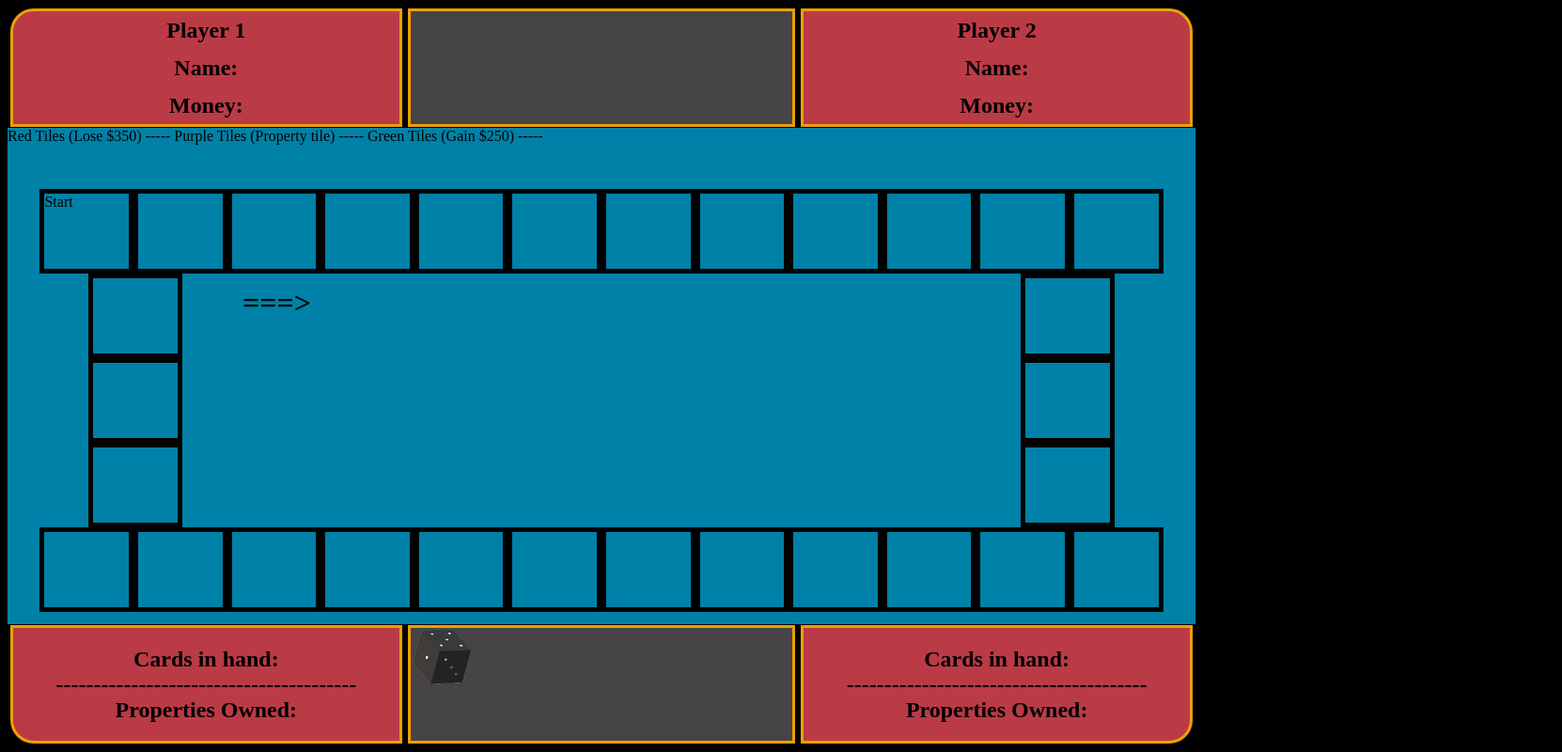
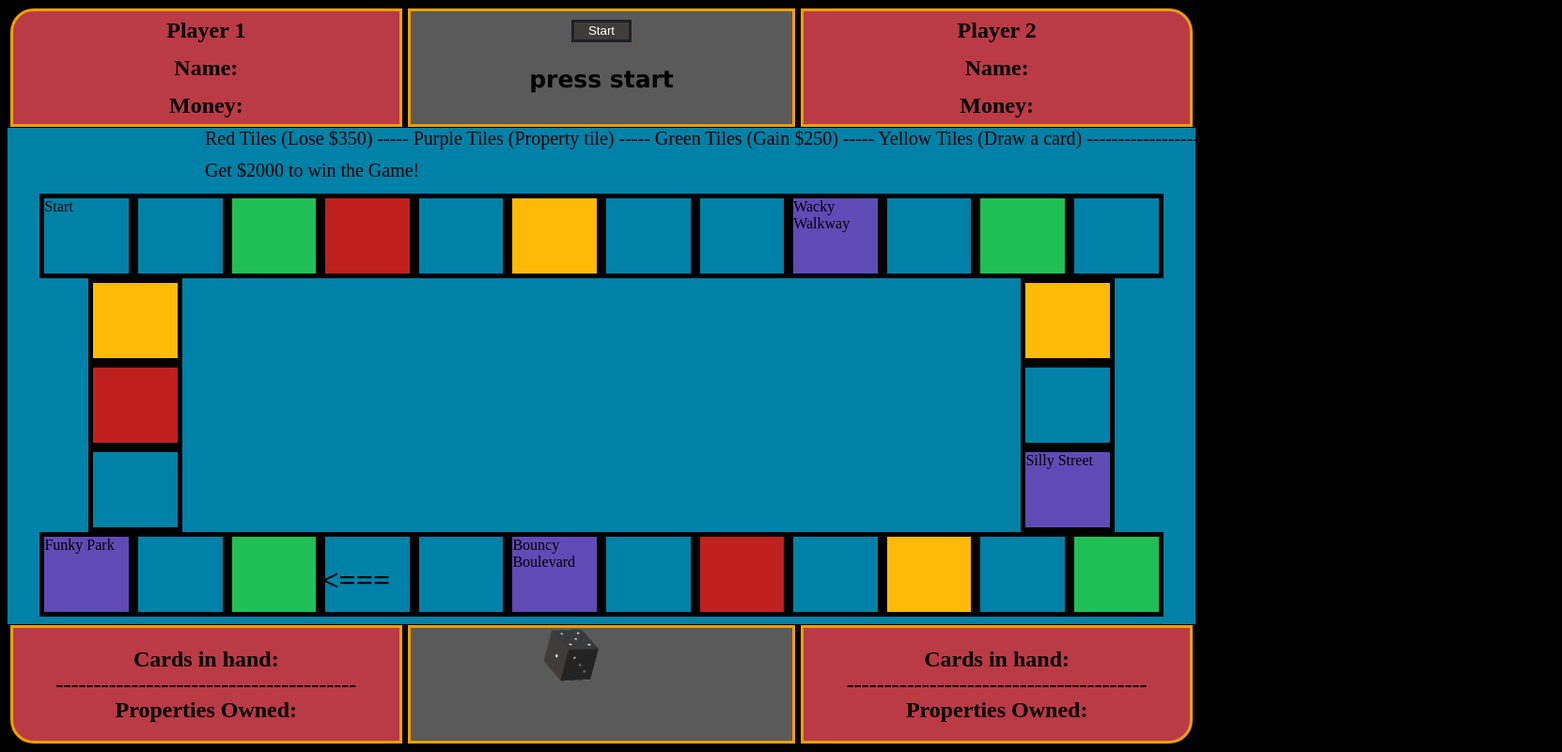
Before and after one commit to Bhjamin/Capstone, a website: page main/html.html in a window 1280 px wide. Shown: the whole page at 94% size, 1662 px wide, since content can reach past the window. Drawn offline with nearby package versions, Linux system fonts and the light colour scheme.

Commit message:
fourth commit

```diff
--- a/main/css.css
+++ b/main/css.css
@@ -46,12 +46,12 @@ h2 {
 
 #Arr1 {
     top: 150px;
-    left: 250px;
+    right: 1250px;
 }
 
 #Arr2 {
     top: 440px;
-    left: 1500px;
+    left: 20px;
 
 }
 
@@ -86,7 +86,18 @@ h2 {
     align-items: center;
 }
 
+#turnDiv {
+    display: flex;
+    flex-direction: column;
+    justify-content: center;
+    align-items: center;
+}
 
+#turnText {
+    font-family: Verdana, Geneva, Tahoma, sans-serif;
+    font-size: 25px;
+
+}
 
 .corners {
 
@@ -110,6 +121,22 @@ h2 {
     border-top-right-radius: 25px;
 }
 
+.red {
+    background-color: rgb(191, 33, 30);
+}
+
+.green {
+    background-color: rgb(32, 191, 85);
+}
+
+.purp {
+    background-color: rgb(95, 75, 182);
+}
+
+.yellow {
+    background-color: rgb(255, 186, 8);
+}
+
 #p2Bottom {
     border-bottom-right-radius: 25px;
 }
@@ -117,11 +144,12 @@ h2 {
 .mid {
 
     margin: 3px;
-    background-color: rgb(71, 68, 72);
+    background-color: rgb(90, 90, 90);
     width: 33vw;
     height: 15vh;
     border: 3px solid rgb(236, 159, 5);
-
+    display: flex;
+    justify-content: center;
 }
 
 .tile {
@@ -165,10 +193,28 @@ h2 {
     margin-left: 86px;
 }
 
-img {
-    width: 1;
+p {
+    margin: 0;
+    display: inline;
+    position: relative;
+    left: 210px;
+    font-size: 20px;
 }
 
-p {
-    margin: 0;
+.btn {
+    width: 5vw;
+    height: 3vh;
+    background-color: rgb(64, 61, 57);
+    border: 3px solid rgb(30, 33, 43);
+    color: white;
 }
+
+.btn:hover {
+    width: 6vw;
+    height: 4vh;
+    border-color: rgb(186, 59, 70);
+}
+
+.btn:active {
+    border-color: white;
+}
--- a/main/html.html
+++ b/main/html.html
@@ -18,7 +18,8 @@
 
 
     <div id="turnDiv" class="mid">
-
+        <button id="startBtn" class="btn">Start</button>
+        <h3 id="turnText">press start</h3>
     </div>
 
 
@@ -31,8 +32,10 @@
 
 <main>
 
-    <p> Red Tiles (Lose $350) ----- Purple Tiles (Property tile) ----- Green Tiles (Gain $250) -----
+    <p> Red Tiles (Lose $350) ----- Purple Tiles (Property tile) ----- Green Tiles (Gain $250) ----- Yellow Tiles (Draw a card)
+        -------------------- Don't go below $1 --- Get $2000 to win the Game!
     </p>
+
     <h1 id="Arr1"> ===> </h1>
     <h1 id="Arr2"> <=== </h1>
 
@@ -41,15 +44,15 @@
 
         <div id="1" class="tile">Start</div>
         <div id="2" class="tile"></div>
-        <div id="3" class="tile"></div>
-        <div id="4" class="tile"></div>
+        <div id="3" class="tile green"></div>
+        <div id="4" class="tile red"></div>
         <div id="5" class="tile"></div>
-        <div id="6" class="tile"></div>
+        <div id="6" class="tile yellow"></div>
         <div id="7" class="tile"></div>
         <div id="8" class="tile"></div>
-        <div id="9" class="tile"></div>
+        <div id="9" class="tile purp">Wacky Walkway</div>
         <div id="10" class="tile"></div>
-        <div id="11" class="tile"></div>
+        <div id="11" class="tile green"></div>
         <div id="12" class="tile"></div>
 
 
@@ -61,8 +64,8 @@
 
         <section id="leftMid">
 
-            <div id="28" class="tile"></div>
-            <div id="29" class="tile"></div>
+            <div id="28" class="tile yellow"></div>
+            <div id="29" class="tile red"></div>
             <div id="30" class="tile"></div>
 
         </section>
@@ -70,9 +73,9 @@
 
         <section id="rightMid">
 
-            <div id="13" class="tile"></div>
+            <div id="13" class="tile yellow"></div>
             <div id="14" class="tile"></div>
-            <div id="15" class="tile"></div>
+            <div id="15" class="tile purp">Silly Street</div>
 
         </section>
 
@@ -82,18 +85,18 @@
 
     <div id="bottomDiv">
 
-        <div id="16" class="tile"></div>
+        <div id="27" class="tile purp">Funky Park</div>
+        <div id="26" class="tile"></div>
+        <div id="25" class="tile green"></div>
+        <div id="24" class="tile"></div>
+        <div id="23" class="tile"></div>
+        <div id="22" class="tile purp">Bouncy Boulevard</div>
+        <div id="21" class="tile"></div>
+        <div id="20" class="tile red"></div>
+        <div id="19" class="tile"></div>
+        <div id="18" class="tile yellow"></div>
         <div id="17" class="tile"></div>
-        <div id="18" class="tile"></div>
-        <div id="19" class="tile"></div>
-        <div id="20" class="tile"></div>
-        <div id="21" class="tile"></div>
-        <div id="22" class="tile"></div>
-        <div id="23" class="tile"></div>
-        <div id="24" class="tile"></div>
-        <div id="25" class="tile"></div>
-        <div id="26" class="tile"></div>
-        <div id="27" class="tile"></div>
+        <div id="16" class="tile green"></div>
 
     </div>
 
```
